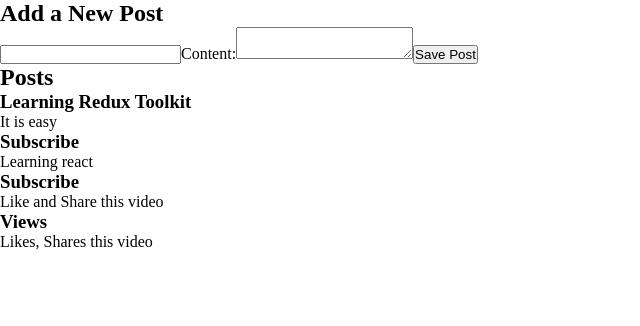
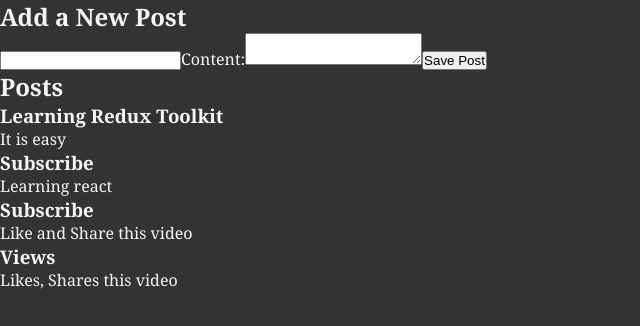
Before and after one commit to vimal336/React-js-projects, a React (Create React App) app in the folder redux-post-app/: page / in a window 1280 px wide. Shown: the top 326 px of the page, without its empty margins (0-640 px from the left). Built offline with nearby package versions, Linux system fonts and the light colour scheme.

Commit message:
react redux

```diff
--- a/redux-post-app/src/index.css
+++ b/redux-post-app/src/index.css
@@ -3,3 +3,9 @@
   padding: 0;
   box-sizing: border-box;
 }
+
+html {
+  font-family: Cambria, Cochin, Georgia, Times, "Times New Roman", serif;
+  background: #333;
+  color: whitesmoke;
+}
```
